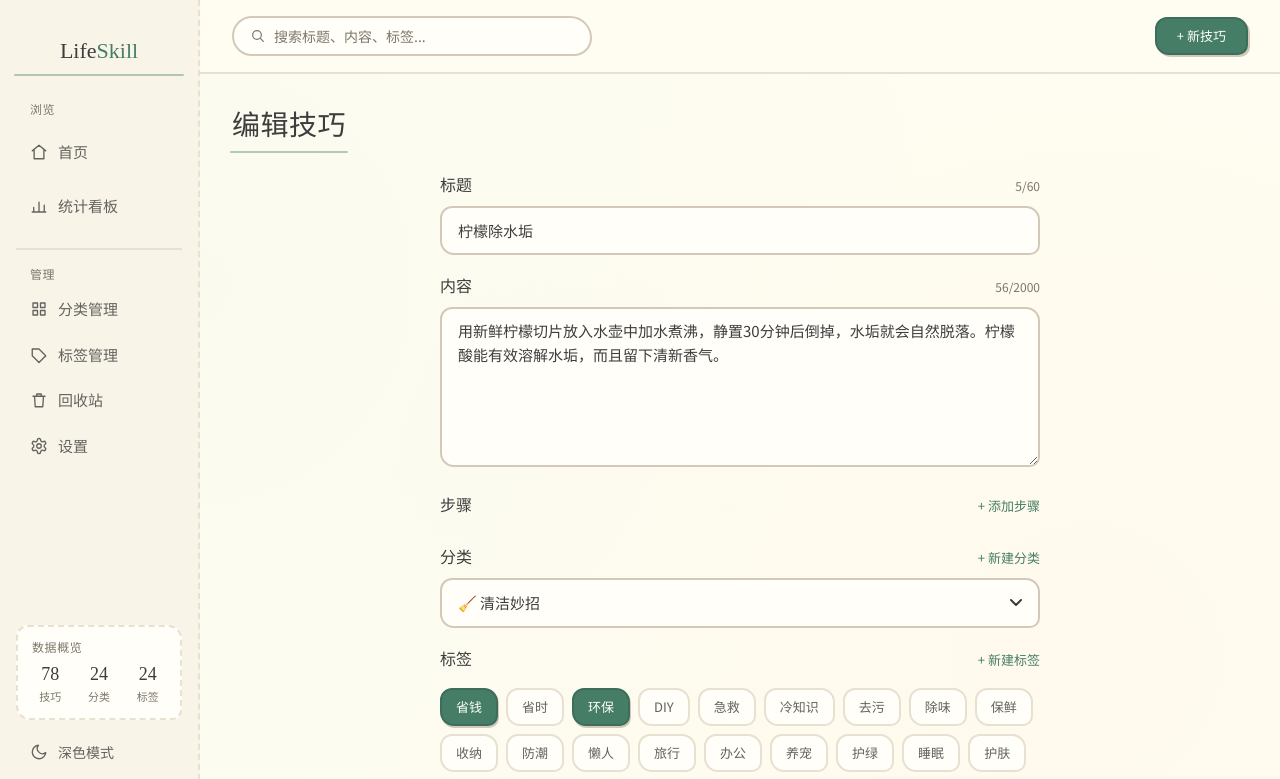
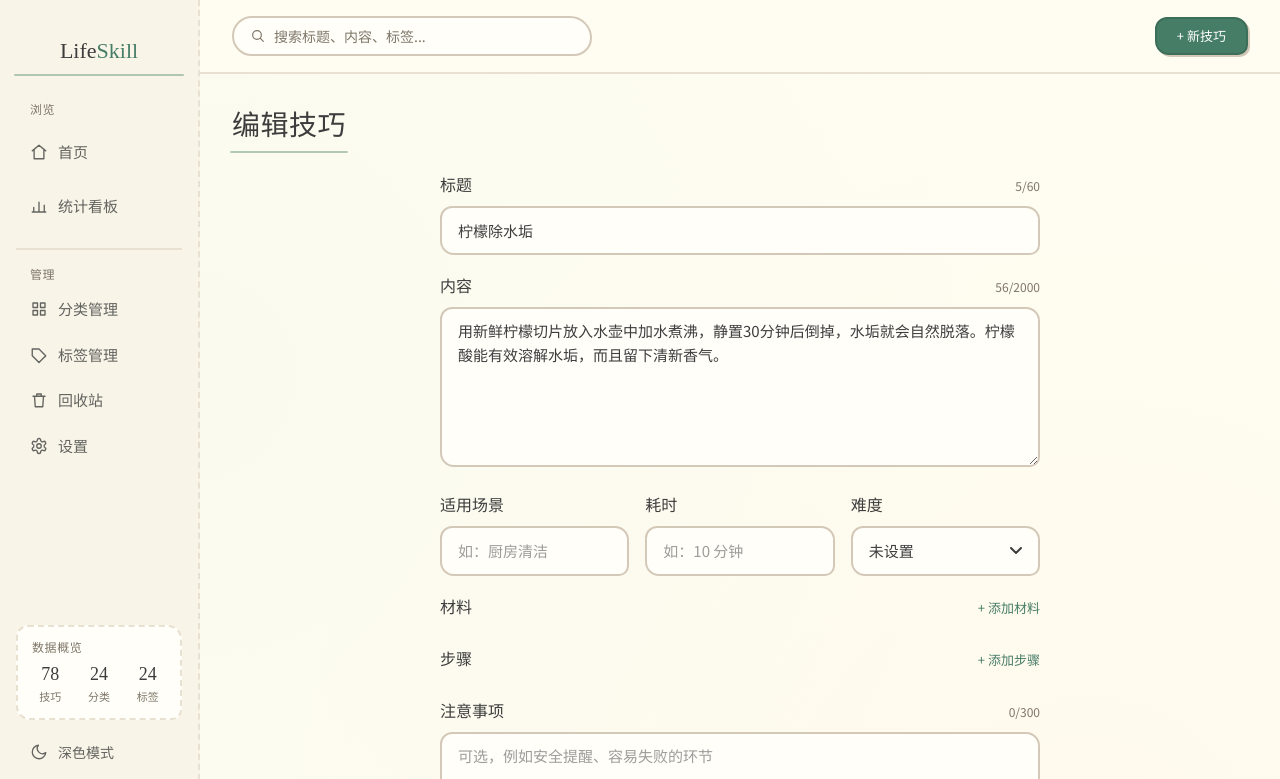
Before and after one commit to guhl0427/life-skill, a React (Vite) app: page /tips/tip-1/edit in a window 1280 px wide. Shown: the top 779 px of the page. Built offline with nearby package versions, Linux system fonts and the light colour scheme; a web font is replaced by a local one.

Commit message:
feat(data): 技巧增加场景、耗时、难度、材料与注意事项
- 表单支持填写适用场景、耗时、难度、材料清单与注意事项
- 详情页与复制文本同步展示新增字段
- 搜索范围覆盖材料、场景与注意事项，导入导出保留新字段

```diff
--- a/src/components/TipCard.jsx
+++ b/src/components/TipCard.jsx
@@ -107,6 +107,7 @@ export default function TipCard({ tip, search, showActions, onDelete, selectable
         </div>
         <span className="whitespace-nowrap text-xs tabular-nums text-ink-faint">
           {formatDate(tip.createdAt)}
+          {tip.duration && <span className="ml-1">· {tip.duration}</span>}
           {tip.usageCount > 0 && (
             <span className="ml-1">· 用过 {tip.usageCount} 次</span>
           )}
--- a/src/components/TipForm.jsx
+++ b/src/components/TipForm.jsx
@@ -6,7 +6,18 @@ import Select from "./Select"
 const quickAction = "mb-2 shrink-0 text-[13px] text-primary hover:underline"
 
 const DRAFT_PREFIX = "ls_draft:"
-const emptyDraft = { title: "", content: "", categoryId: "", tagIds: [], steps: [] }
+const emptyDraft = {
+  title: "",
+  content: "",
+  scenario: "",
+  duration: "",
+  difficulty: "",
+  materials: [],
+  notes: "",
+  categoryId: "",
+  tagIds: [],
+  steps: [],
+}
 
 function readDraft(key) {
   try {
@@ -17,6 +28,11 @@ function readDraft(key) {
     return {
       title: typeof data.title === "string" ? data.title : "",
       content: typeof data.content === "string" ? data.content : "",
+      scenario: typeof data.scenario === "string" ? data.scenario : "",
+      duration: typeof data.duration === "string" ? data.duration : "",
+      difficulty: ["简单", "适中", "较难"].includes(data.difficulty) ? data.difficulty : "",
+      materials: Array.isArray(data.materials) ? data.materials.filter((m) => typeof m === "string") : [],
+      notes: typeof data.notes === "string" ? data.notes : "",
       categoryId: typeof data.categoryId === "string" ? data.categoryId : "",
       tagIds: Array.isArray(data.tagIds) ? data.tagIds.filter((id) => typeof id === "string") : [],
       steps: Array.isArray(data.steps) ? data.steps.filter((step) => typeof step === "string") : [],
@@ -30,6 +46,11 @@ function normalizeDraft(draft) {
   return {
     title: (draft.title || "").trim(),
     content: (draft.content || "").trim(),
+    scenario: (draft.scenario || "").trim(),
+    duration: (draft.duration || "").trim(),
+    difficulty: draft.difficulty || "",
+    materials: (draft.materials || []).map((m) => m.trim()).filter(Boolean),
+    notes: (draft.notes || "").trim(),
     categoryId: draft.categoryId || "",
     tagIds: [...(draft.tagIds || [])].sort(),
     steps: (draft.steps || []).map((step) => step.trim()).filter(Boolean),
@@ -39,14 +60,18 @@ function normalizeDraft(draft) {
 function isSameDraft(a, b) {
   const left = normalizeDraft(a)
   const right = normalizeDraft(b)
+  const sameList = (x, y) => x.length === y.length && x.every((item, index) => item === y[index])
   return (
     left.title === right.title &&
     left.content === right.content &&
+    left.scenario === right.scenario &&
+    left.duration === right.duration &&
+    left.difficulty === right.difficulty &&
+    left.notes === right.notes &&
     left.categoryId === right.categoryId &&
-    left.tagIds.length === right.tagIds.length &&
-    left.tagIds.every((id, index) => id === right.tagIds[index]) &&
-    left.steps.length === right.steps.length &&
-    left.steps.every((step, index) => step === right.steps[index])
+    sameList(left.materials, right.materials) &&
+    sameList(left.tagIds, right.tagIds) &&
+    sameList(left.steps, right.steps)
   )
 }
 
@@ -60,6 +85,11 @@ export default function TipForm({ initial, onSubmit, onCancel }) {
   const [showDraftNotice, setShowDraftNotice] = useState(Boolean(savedDraft))
   const [title, setTitle] = useState(savedDraft?.title ?? initial?.title ?? "")
   const [content, setContent] = useState(savedDraft?.content ?? initial?.content ?? "")
+  const [scenario, setScenario] = useState(savedDraft?.scenario ?? initial?.scenario ?? "")
+  const [duration, setDuration] = useState(savedDraft?.duration ?? initial?.duration ?? "")
+  const [difficulty, setDifficulty] = useState(savedDraft?.difficulty ?? initial?.difficulty ?? "")
+  const [materials, setMaterials] = useState(savedDraft?.materials ?? initial?.materials ?? [])
+  const [notes, setNotes] = useState(savedDraft?.notes ?? initial?.notes ?? "")
   const [categoryId, setCategoryId] = useState(() => {
     const value = savedDraft?.categoryId ?? initial?.categoryId ?? ""
     return value && !categories.some((cat) => cat.id === value) ? "" : value
@@ -79,14 +109,16 @@ export default function TipForm({ initial, onSubmit, onCancel }) {
 
   // 内容有改动时自动保存草稿，离开页面后再次进入可恢复
   useEffect(() => {
-    const draft = { title, content, categoryId, tagIds, steps }
+    const draft = {
+      title, content, scenario, duration, difficulty, materials, notes, categoryId, tagIds, steps,
+    }
     try {
       if (isSameDraft(draft, initial || emptyDraft)) sessionStorage.removeItem(draftKey)
       else sessionStorage.setItem(draftKey, JSON.stringify(draft))
     } catch {
       // 草稿存储不可用时忽略，不影响正常编辑
     }
-  }, [title, content, categoryId, tagIds, steps, draftKey, initial])
+  }, [title, content, scenario, duration, difficulty, materials, notes, categoryId, tagIds, steps, draftKey, initial])
 
   const clearDraft = () => {
     try {
@@ -100,6 +132,11 @@ export default function TipForm({ initial, onSubmit, onCancel }) {
     const base = initial || emptyDraft
     setTitle(base.title || "")
     setContent(base.content || "")
+    setScenario(base.scenario || "")
+    setDuration(base.duration || "")
+    setDifficulty(base.difficulty || "")
+    setMaterials(base.materials || [])
+    setNotes(base.notes || "")
     setCategoryId(base.categoryId || "")
     setTagIds(base.tagIds || [])
     setSteps(base.steps || [])
@@ -152,6 +189,14 @@ export default function TipForm({ initial, onSubmit, onCancel }) {
     setSteps((prev) => prev.filter((_, i) => i !== index))
   }
 
+  const updateMaterial = (index, value) => {
+    setMaterials((prev) => prev.map((item, i) => (i === index ? value : item)))
+  }
+
+  const removeMaterial = (index) => {
+    setMaterials((prev) => prev.filter((_, i) => i !== index))
+  }
+
   const handleSubmit = (e) => {
     e.preventDefault()
     if (!title.trim()) { setError("请输入标题"); return }
@@ -161,6 +206,11 @@ export default function TipForm({ initial, onSubmit, onCancel }) {
     onSubmit({
       title: title.trim(),
       content: content.trim(),
+      scenario: scenario.trim(),
+      duration: duration.trim(),
+      difficulty,
+      materials: materials.map((m) => m.trim()).filter(Boolean),
+      notes: notes.trim(),
       categoryId,
       tagIds,
       steps: steps.map((s) => s.trim()).filter(Boolean),
@@ -219,6 +269,86 @@ export default function TipForm({ initial, onSubmit, onCancel }) {
         />
       </div>
 
+      <div className="mb-5 grid gap-4 md:grid-cols-3">
+        <div>
+          <label className={label} htmlFor="tip-scenario">适用场景</label>
+          <input
+            id="tip-scenario"
+            className={field}
+            type="text"
+            maxLength={40}
+            placeholder="如：厨房清洁"
+            value={scenario}
+            onChange={(e) => setScenario(e.target.value)}
+          />
+        </div>
+        <div>
+          <label className={label} htmlFor="tip-duration">耗时</label>
+          <input
+            id="tip-duration"
+            className={field}
+            type="text"
+            maxLength={20}
+            placeholder="如：10 分钟"
+            value={duration}
+            onChange={(e) => setDuration(e.target.value)}
+          />
+        </div>
+        <div>
+          <span className={label}>难度</span>
+          <Select
+            ariaLabel="难度"
+            className="w-full"
+            triggerClassName={`${field} cursor-pointer`}
+            value={difficulty}
+            onChange={setDifficulty}
+            options={[
+              { value: "", label: "未设置" },
+              { value: "简单", label: "简单" },
+              { value: "适中", label: "适中" },
+              { value: "较难", label: "较难" },
+            ]}
+          />
+        </div>
+      </div>
+
+      <div className="mb-5">
+        <div className="flex items-center justify-between gap-3">
+          <span className={label}>材料</span>
+          <button
+            type="button"
+            className={quickAction}
+            onClick={() => setMaterials((prev) => [...prev, ""])}
+          >
+            + 添加材料
+          </button>
+        </div>
+        {materials.length > 0 && (
+          <div className="flex flex-col gap-2">
+            {materials.map((item, index) => (
+              <div key={index} className="flex items-center gap-2">
+                <span className="w-6 shrink-0 text-center font-hand text-sm text-ink-faint">·</span>
+                <input
+                  className={`${field} py-1.5 text-sm`}
+                  aria-label={`材料 ${index + 1}`}
+                  maxLength={40}
+                  value={item}
+                  onChange={(e) => updateMaterial(index, e.target.value)}
+                />
+                <button
+                  type="button"
+                  className="shrink-0 px-1 text-ink-faint transition-colors hover:text-danger"
+                  aria-label={`删除材料 ${index + 1}`}
+                  onClick={() => removeMaterial(index)}
+                >
+                  ✕
+                </button>
+              </div>
+            ))}
+          </div>
+        )}
+      </div>
+
       <div className="mb-5">
         <div className="flex items-center justify-between gap-3">
           <span className={label}>步骤</span>
@@ -263,6 +393,21 @@ export default function TipForm({ initial, onSubmit, onCancel }) {
             ))}
           </div>
         )}
+      </div>
+
+      <div className="mb-5">
+        <div className="flex items-center justify-between gap-3">
+          <label className={label} htmlFor="tip-notes">注意事项</label>
+          <span className="mb-2 text-xs tabular-nums text-ink-faint">{notes.length}/300</span>
+        </div>
+        <textarea
+          id="tip-notes"
+          className={`${field} min-h-24 resize-y leading-relaxed`}
+          maxLength={300}
+          placeholder="可选，例如安全提醒、容易失败的环节"
+          value={notes}
+          onChange={(e) => setNotes(e.target.value)}
+        />
       </div>
 
       <div className="mb-5">
--- a/src/context/AppContext.jsx
+++ b/src/context/AppContext.jsx
@@ -62,6 +62,11 @@ export function AppProvider({ children }) {
         starred: false,
         usageCount: 0,
         lastUsedAt: null,
+        scenario: tip.scenario || "",
+        duration: tip.duration || "",
+        difficulty: tip.difficulty || "",
+        materials: tip.materials || [],
+        notes: tip.notes || "",
         createdAt: now,
         updatedAt: now,
       },
--- a/src/utils/backup.js
+++ b/src/utils/backup.js
@@ -99,6 +99,13 @@ export function parseBackup(raw) {
       steps: Array.isArray(t.steps)
         ? t.steps.filter((s) => typeof s === "string" && s.trim()).map((s) => s.trim())
         : [],
+      materials: Array.isArray(t.materials)
+        ? t.materials.filter((m) => typeof m === "string" && m.trim()).map((m) => m.trim())
+        : [],
+      scenario: asString(t.scenario),
+      duration: asString(t.duration),
+      difficulty: ["简单", "适中", "较难"].includes(t.difficulty) ? t.difficulty : "",
+      notes: asString(t.notes),
       starred: Boolean(t.starred),
       usageCount: Number.isFinite(t.usageCount) ? t.usageCount : 0,
       lastUsedAt: Number.isFinite(t.lastUsedAt) ? t.lastUsedAt : null,
```
Also changed, not shown: src/pages/TipDetail.jsx (+47 -0 lines), src/utils/search.js (+11 -1 lines).
